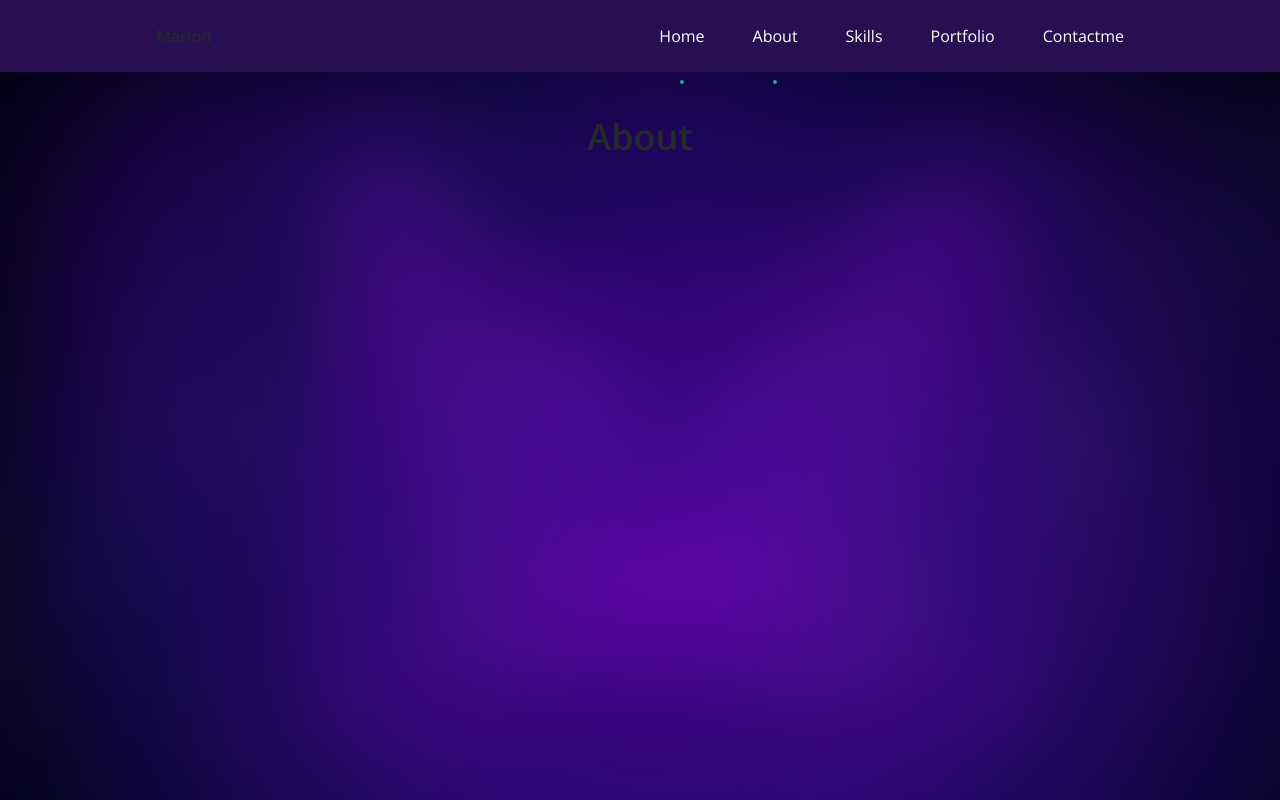
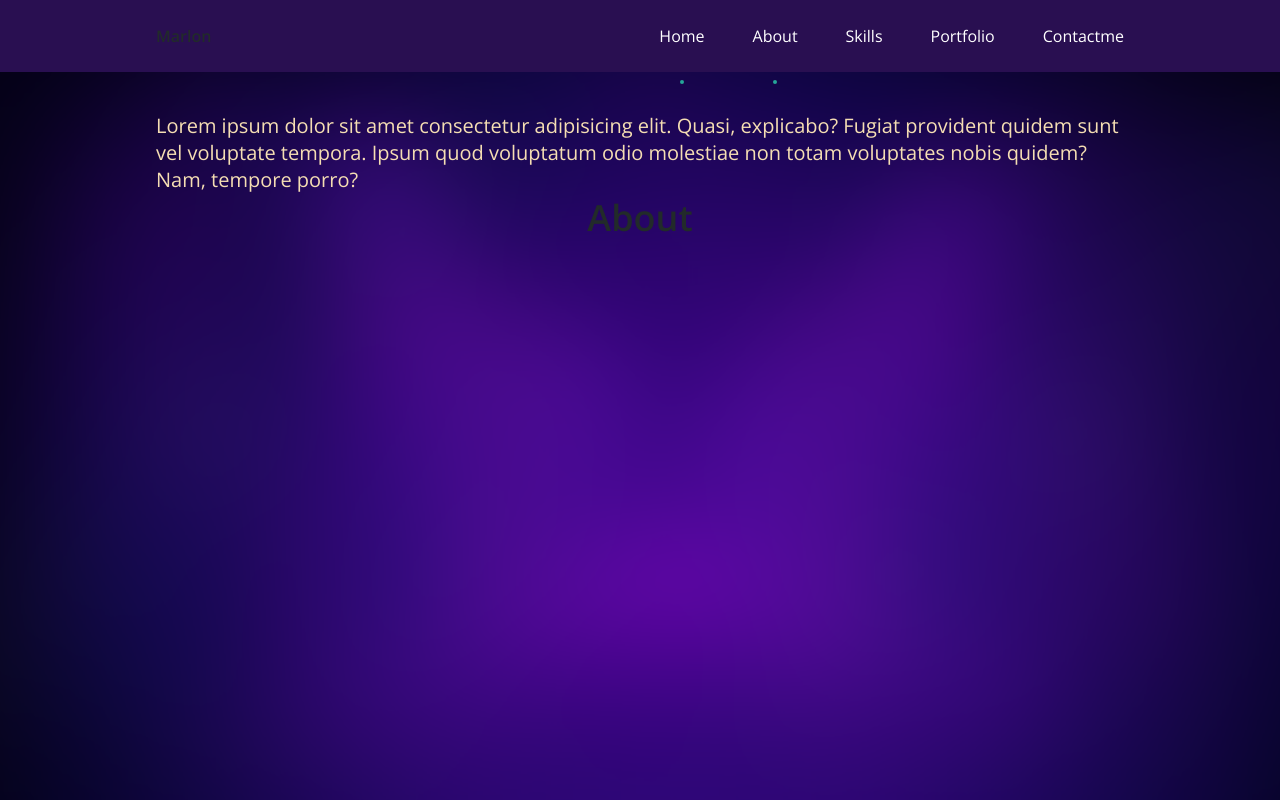
Before and after one commit to ishubtripathi/ScoreVault, a plain HTML site: page about.html in a window 1280 px wide. Drawn offline with nearby package versions, Linux system fonts and the light colour scheme.

Commit message:
edit about page

```diff
--- /dev/null
+++ b/ScoreVault/css/about.css
@@ -0,0 +1,4 @@
+p{
+    color: wheat;
+    font-size: 20px;
+}
--- a/about.html
+++ b/about.html
@@ -5,7 +5,7 @@
     <meta name="viewport" content="width=device-width, initial-scale=1.0">
     <title>About</title>
     <!-- Link to the CSS file -->
-    <link rel="stylesheet" href="assets/css/styles.css">
+    <!-- <link rel="stylesheet" href="assets/css/styles.css"> -->
     <link rel="stylesheet" href="/ScoreVault/css/about.css">
 </head>
 <body>
@@ -13,21 +13,24 @@
     <div id="navbarContainer"></div>
     <section class="container section section__height" id="about">
         <!-- About section content -->
+        <p>Lorem ipsum dolor sit amet consectetur adipisicing elit. Quasi, explicabo? Fugiat provident quidem sunt vel voluptate tempora. Ipsum quod voluptatum odio molestiae non totam voluptates nobis quidem? Nam, tempore porro?</p>
         <h2 class="section__title">About</h2>
     </section>
 
-    <!-- Include the JavaScript file at the end of the body -->
     <script src="assets/js/main.js"></script>
 
-    <!-- JavaScript code to fetch and include the navbar -->
     <script>
         // Fetch and include navbar content
         fetch('navbar.html')
             .then(response => response.text())
             .then(data => {
                 document.getElementById('navbarContainer').innerHTML = data;
+                // Add 'active' class to the about section
+                document.getElementById('about').classList.add('active');
             })
             .catch(error => console.error('Error fetching navbar:', error));
+
     </script>
+
 </body>
 </html>
--- a/assets/css/styles.css
+++ b/assets/css/styles.css
@@ -48,7 +48,7 @@ body {
     margin: var(--header-height) 0 0 0;
     font-family: var(--body-font);
     font-size: var(--normal-font-size);
-    background: url(/ScoreVault/image/bg/blur_background.png) no-repeat center center fixed;
+    background: url(/image/bg/blur_background.png) no-repeat center center fixed;
     background-size: cover;
     color: var(--text-color);
 }
```
